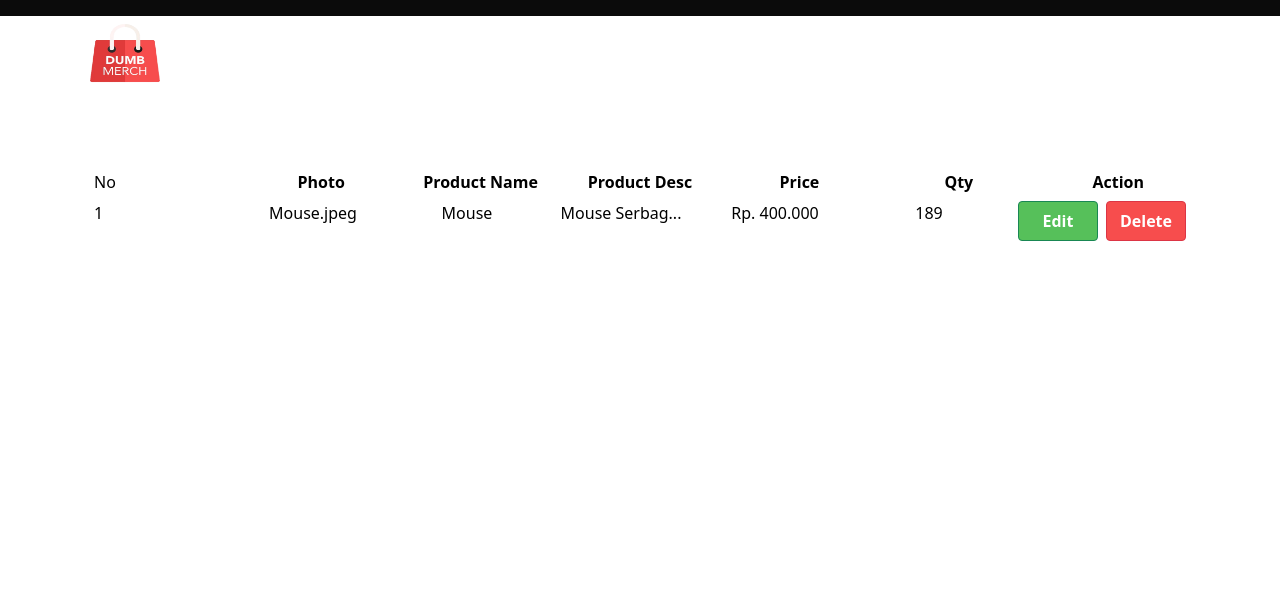
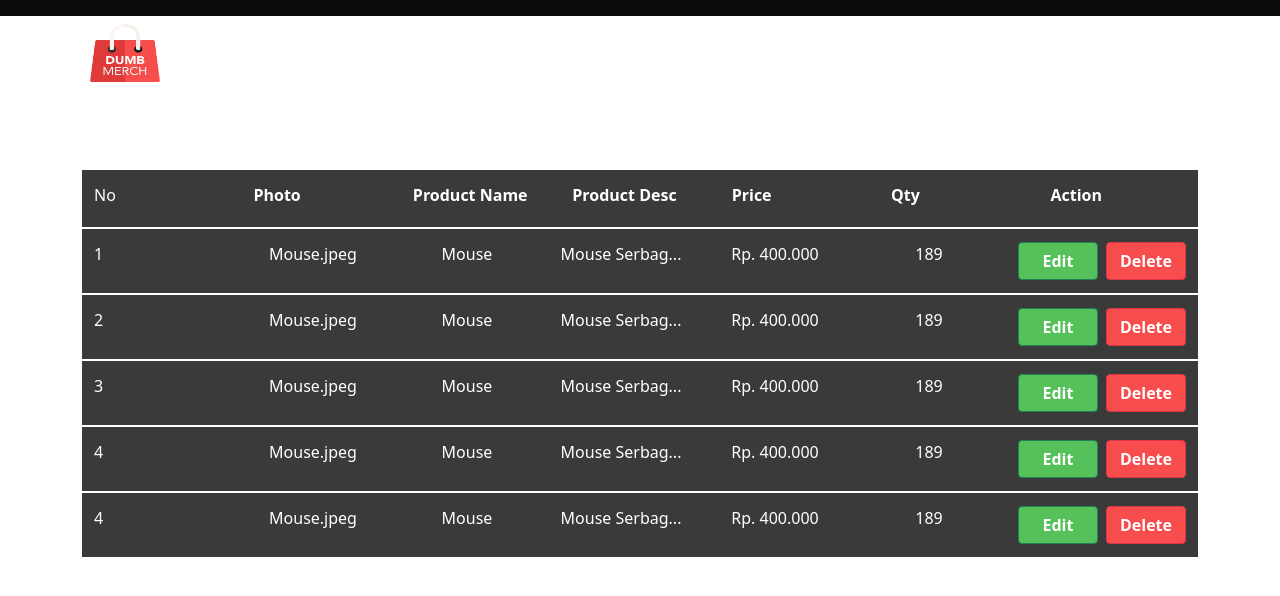
Before and after one commit to putraa22/Putra_DumbMerch, a React (Create React App) app: page /list in a window 1280 px wide. Shown: the top 596 px of the page. Built offline with nearby package versions, Linux system fonts and the light colour scheme; the HTML template or start-up script is replaced by a standard one.

Commit message:
Add List Product Page

```diff
--- a/src/App.js
+++ b/src/App.js
@@ -13,6 +13,7 @@ import DetailProduct from './Components/DetailProduct/DetailProduct';
 import ProfilePage from './Components/Profile/ProfilePage';
 import CategoryPage from './Components/ListCategory/CategoryPage';
 import ListProduct from './Components/ListProduct/ListProduct';
+import EditProduct from './Components/EditProduct/EditProduct';
 
 
 function App() {
@@ -28,6 +29,7 @@ function App() {
         <Route path='/profile' element={<ProfilePage />} />
         <Route path='/category' element={<CategoryPage />} />
         <Route path='/list' element={<ListProduct />} />
+        <Route path='/edit-product' element={<EditProduct />} />
       </Routes>
     </BrowserRouter>
 
--- /dev/null
+++ b/src/Components/EditProduct/EditProduct.js
@@ -0,0 +1,63 @@
+import React, {useRef , useState} from 'react';
+import './EditProductStyle.css';
+import { Container , Button , Form  } from 'react-bootstrap';
+
+
+
+function EditProduct() {
+
+    const fileRef = useRef();
+
+    const handleChange = (e) => {
+        const [file] = e.target.files;
+        console.log(file);
+    };
+
+  return (
+
+    <Container className='Edit-container'>
+
+        <div className='ms-3'>
+            <h3>Edit Product</h3>
+        </div>
+
+        <Container>
+            <div className='file-Product-Name'>
+                <Button variant='danger' className='btn-Edit-Product ms-2' onClick={() => fileRef.current.click()}>
+                    Upload Image
+                </Button>
+                <input
+                    ref={fileRef}
+                    onChange={handleChange}
+                    multiple={false}
+                    type="file"
+                    hidden
+                />
+            <p className='file-name-product pt-4'>File Name</p>
+            </div>
+
+            <Form>
+                <Form.Group className='mt-4'>
+                    <Form.Control className='Form-Edit-Product' type='text' />
+                </Form.Group>
+                <Form.Group>
+                    <Form.Control as="textarea"
+                    type='text'
+                    style={{ height : '100px' }}
+                    className='Form-Edit-Product' />
+                </Form.Group>
+                <Form.Group className='mt-4'>
+                    <Form.Control className='Form-Edit-Product' type='text' />
+                </Form.Group>
+                <Form.Group className='mt-4'>
+                    <Form.Control className='Form-Edit-Product' type='text' />
+                </Form.Group>
+                <Button className='success ' variant='success'>Save</Button>
+            </Form>
+        </Container>
+
+    </Container>
+  )
+}
+
+export default EditProduct;
--- /dev/null
+++ b/src/Components/EditProduct/EditProductStyle.css
@@ -0,0 +1,29 @@
+.Edit-container {
+    margin-top: 7rem;
+    color: #fff;
+
+}
+
+.btn-Edit-Product{
+    margin-top: 9px;
+    width: auto;
+    height: auto;
+}
+
+.file-Product-Name{
+    display: flex;
+}
+
+.file-name-product{
+    margin-left: 8px;
+}
+
+.Form-Edit-Product{
+   margin-bottom: 15px;
+   background-color: rgb(114, 114, 114);
+   border: none;
+}
+.success{
+    background-color: #56c05a;
+    margin-top: 50px;
+}
--- a/src/Components/ListProduct/ListProduct.js
+++ b/src/Components/ListProduct/ListProduct.js
@@ -1,6 +1,7 @@
 import React from 'react';
 import './ListProductStyle.css';
 import { Container , Row , Col , Button  } from 'react-bootstrap';
+import {Link} from 'react-router-dom';
 
 function ListProduct() {
   return (
@@ -12,7 +13,7 @@ function ListProduct() {
         </div>
 
         <Container className='List-product-content'>
-            <Row>
+            <Row className='Product-Row'>
                 <Col md>No</Col>
                 <Col md className='Product-List-Header'>Photo</Col>
                 <Col md className='Product-List-Header'>Product Name</Col>
@@ -21,8 +22,57 @@ function ListProduct() {
                 <Col md className='Product-List-Header'>Qty</Col>
                 <Col md className='Product-List-Header'>Action</Col>
             </Row>
-            <Row>
+
+            <Row className='Product-Row'>
                 <Col md>1</Col>
+                <Col md className='List-isi'>Mouse.jpeg</Col>
+                <Col md className='List-isi'>Mouse</Col>
+                <Col md className='List-isi'>Mouse Serbag...</Col>
+                <Col md className='List-isi'>Rp. 400.000</Col>
+                <Col md className='List-isi'>189</Col>
+                <Col md className='action'>
+                    <Button className='btn-edit me-2' variant="success" type='submit'><Link className='Link-list-Product' to="../edit-product">Edit</Link></Button>
+                    <Button className='btn-delete' variant="danger" type='submit'>Delete</Button>
+                </Col>
+            </Row>
+            <Row className='Product-Row'>
+                <Col md>2</Col>
+                <Col md className='List-isi'>Mouse.jpeg</Col>
+                <Col md className='List-isi'>Mouse</Col>
+                <Col md className='List-isi'>Mouse Serbag...</Col>
+                <Col md className='List-isi'>Rp. 400.000</Col>
+                <Col md className='List-isi'>189</Col>
+                <Col md className='action'>
+                    <Button className='btn-edit me-2' variant="success" type='submit'>Edit</Button>
+                    <Button className='btn-delete' variant="danger" type='submit'>Delete</Button>
+                </Col>
+            </Row>
+            <Row className='Product-Row'>
+                <Col md>3</Col>
+                <Col md className='List-isi'>Mouse.jpeg</Col>
+                <Col md className='List-isi'>Mouse</Col>
+                <Col md className='List-isi'>Mouse Serbag...</Col>
+                <Col md className='List-isi'>Rp. 400.000</Col>
+                <Col md className='List-isi'>189</Col>
+                <Col md className='action'>
+                    <Button className='btn-edit me-2' variant="success" type='submit'>Edit</Button>
+                    <Button className='btn-delete' variant="danger" type='submit'>Delete</Button>
+                </Col>
+            </Row>
+            <Row className='Product-Row'>
+                <Col md>4</Col>
+                <Col md className='List-isi'>Mouse.jpeg</Col>
+                <Col md className='List-isi'>Mouse</Col>
+                <Col md className='List-isi'>Mouse Serbag...</Col>
+                <Col md className='List-isi'>Rp. 400.000</Col>
+                <Col md className='List-isi'>189</Col>
+                <Col md className='action'>
+                    <Button className='btn-edit me-2' variant="success" type='submit'>Edit</Button>
+                    <Button className='btn-delete' variant="danger" type='submit'>Delete</Button>
+                </Col>
+            </Row>
+            <Row className='Product-Row'>
+                <Col md>4</Col>
                 <Col md className='List-isi'>Mouse.jpeg</Col>
                 <Col md className='List-isi'>Mouse</Col>
                 <Col md className='List-isi'>Mouse Serbag...</Col>
--- a/src/Components/ListProduct/ListProductStyle.css
+++ b/src/Components/ListProduct/ListProductStyle.css
@@ -4,29 +4,28 @@
 }
 
 .List-product-content {
-    background-color: #fff;
-    color: black;
-  }
+    color:#fff;
+}
 
 
 .btn-edit {
     background-color: #56c05a;
     width: 80px;
-    height: 40px;
+    height: auto;
 }
 
 .btn-delete {
     background-color: #f74d4d;
     width: 80px;
-    height: 40px;
+    height: auto;
 }
 
   .action {
     display: flex;
+    justify-content: center;
   }
 
 .Product-List-Header{
-    text-align: center;
     padding-bottom: 7px;
     font-weight: 700;
 }
@@ -34,3 +33,19 @@
 .List-isi{
     text-align: center;
 }
+
+.Product-Row{
+    border-bottom: 2px solid #fff;
+    background-color: rgb(58, 58, 58);
+    padding-bottom: 13px;
+    padding-top: 13px;
+}
+
+.Link-list-Product{
+    text-decoration: none;
+    font-weight: 600;
+    color: white;
+}
+.Link-list-Product:hover{
+    color: #fff;
+}
--- a/src/Components/Navbars/NavbarUser.css
+++ b/src/Components/Navbars/NavbarUser.css
@@ -28,7 +28,7 @@
     color: white;
     padding-left: 30px;
 
-  }
+}
 .links:hover {
     color: #f74d4d;
 
--- a/src/Components/Navbars/NavbarUser.js
+++ b/src/Components/Navbars/NavbarUser.js
@@ -24,6 +24,9 @@ function NavbarUser() {
             <Link className="links" to="../register">
               Register
             </Link>
+            <Link className='links' to="../list">
+              Product
+            </Link>
             <Link className="links" to="../register">
               Logout
             </Link>
```
